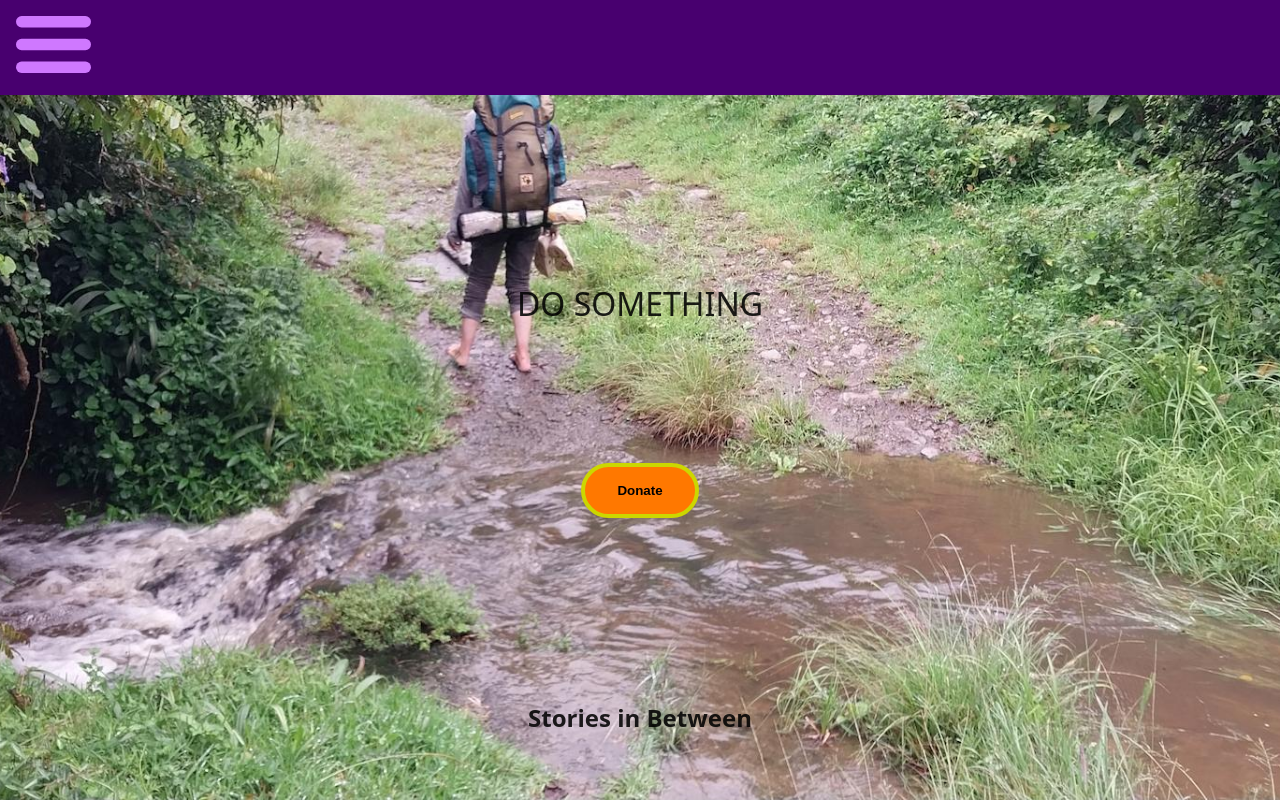
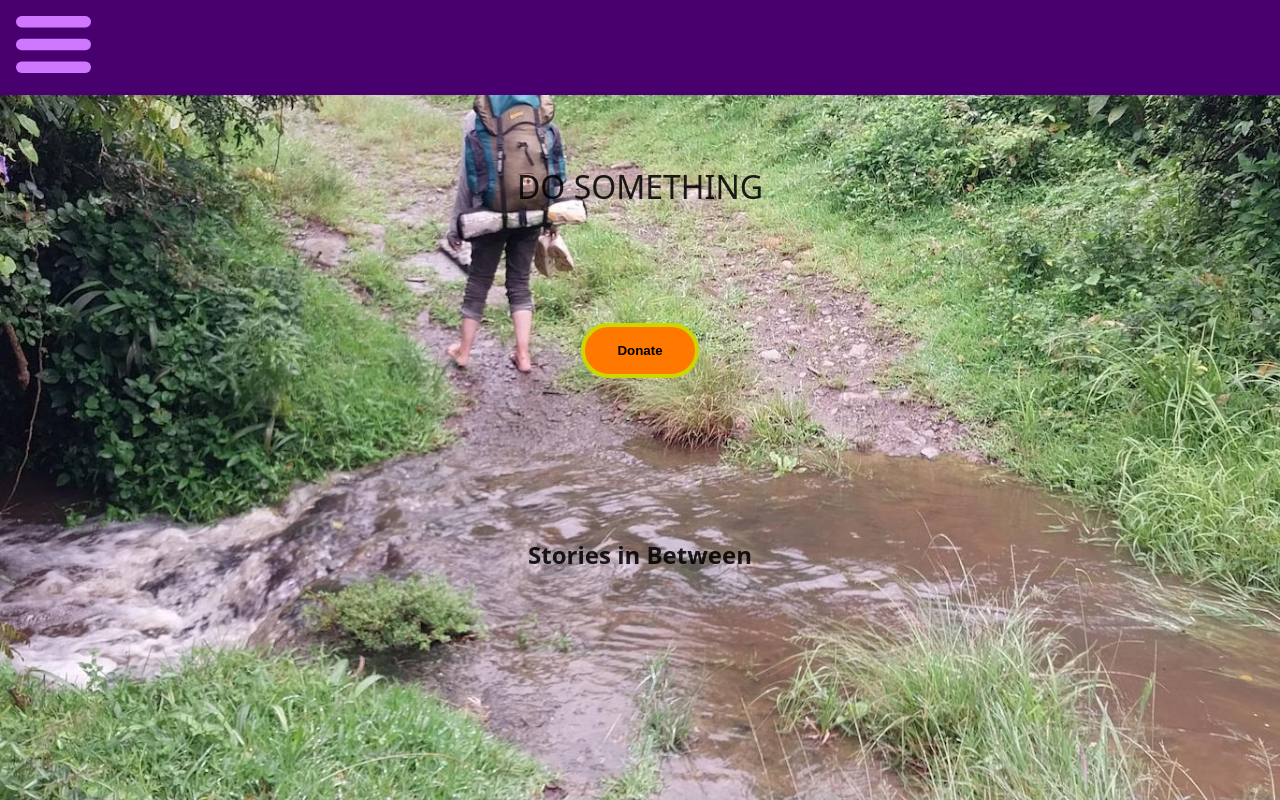
Before and after one commit to almac8/stories_inbetween, a React (Vite) app: page / in a window 1280 px wide. Shown: the top 800 px of the page. Built offline with nearby package versions, Linux system fonts and the light colour scheme.

Commit message:
Page navigation

```diff
--- a/package.json
+++ b/package.json
@@ -12,7 +12,8 @@
   "dependencies": {
     "@netlify/vite-plugin": "^2.5.7",
     "react": "^19.1.1",
-    "react-dom": "^19.1.1"
+    "react-dom": "^19.1.1",
+    "react-router-dom": "^7.13.0"
   },
   "devDependencies": {
     "@eslint/js": "^9.33.0",
--- a/src/components/Header/Header.css
+++ b/src/components/Header/Header.css
@@ -1,6 +1,7 @@
 #header {
   background-color: #48006fff;
   width: 100%;
+  position: fixed;
 }
 
 #header nav {
--- a/src/components/Header/Header.tsx
+++ b/src/components/Header/Header.tsx
@@ -2,6 +2,7 @@ import './Header.css'
 
 import hamburger from '../../assets/hamburger.svg'
 import { useState } from 'react'
+import { Link } from 'react-router-dom'
 
 const Header = () => {
   const [ nav_is_open, set_nav_is_open ] = useState(false)
@@ -11,10 +12,11 @@ const Header = () => {
       <img src={ hamburger } alt="Menu" onClick={() => set_nav_is_open(!nav_is_open)} />
 
       <nav className={ nav_is_open ? 'open' : 'closed' }>
-        <a href="#who_we_are_section">Who We Are</a>
-        <a href="#what_we_do_section">What We Do</a>
-        <a href="#follow_us_section">Follow Us</a>
-        <a href="#contact_us_section">Contact Us</a>
+        <Link to={ "/"}>Home</Link>
+        <Link to={ "who_we_are"}>Who We Are</Link>
+        <Link to={ "what_we_do"}>What We Do</Link>
+        <Link to={ "follow_us"}>Follow Us</Link>
+        <Link to={ "support_us"}>Support Us</Link>
       </nav>
     </header>
   )
--- a/src/main.tsx
+++ b/src/main.tsx
@@ -3,18 +3,23 @@ import { createRoot } from 'react-dom/client'
 
 import './index.css'
 
-import HeroSection from './sections/HeroSection/HeroSection'
-import WhoWeAreSection from './sections/WhoWeAreSection/WhoWeAreSection'
-import WhatWeDoSection from './sections/WhatWeDoSection/WhatWeDoSection'
-import FollowUsSection from './sections/FollowUsSection/FollowUsSection'
-import ContactUsSection from './sections/ContactUsSection/ContactUsSection'
+import { BrowserRouter, Route, Routes } from 'react-router-dom'
+
+import HomePage from './pages/HomePage/HomePage'
+import Header from './components/Header/Header'
 
 createRoot(document.getElementById('main_layout')!).render(
   <StrictMode>
-    <HeroSection />
-    <WhoWeAreSection />
-    <WhatWeDoSection />
-    <FollowUsSection />
-    <ContactUsSection />
+    <BrowserRouter>
+      <Header />
+
+      <Routes>
+        <Route path="/" element={ <HomePage /> } />
+        <Route path="/who_we_are" element={ <h1>Who we are</h1> } />
+        <Route path="/what_we_do" element={ <h1>What we do</h1> } />
+        <Route path="/follow_us" element={ <h1>Follow us</h1> } />
+        <Route path="/support_us" element={ <h1>Support us</h1> } />
+      </Routes>
+    </BrowserRouter>
   </StrictMode>
 )
--- /dev/null
+++ b/src/pages/HomePage/HomePage.css
@@ -0,0 +1,3 @@
+#HomePage {
+  width: 100%;
+}
--- /dev/null
+++ b/src/pages/HomePage/HomePage.tsx
@@ -0,0 +1,19 @@
+import "./HomePage.css"
+
+import ContactUsSection from "../../sections/ContactUsSection/ContactUsSection"
+import FollowUsSection from "../../sections/FollowUsSection/FollowUsSection"
+import HeroSection from "../../sections/HeroSection/HeroSection"
+import WhatWeDoSection from "../../sections/WhatWeDoSection/WhatWeDoSection"
+import WhoWeAreSection from "../../sections/WhoWeAreSection/WhoWeAreSection"
+
+const HomePage = () => (
+  <div id="HomePage">
+    <HeroSection />
+    <WhoWeAreSection />
+    <WhatWeDoSection />
+    <FollowUsSection />
+    <ContactUsSection />
+  </div>
+)
+
+export default HomePage
--- a/src/sections/HeroSection/HeroSection.css
+++ b/src/sections/HeroSection/HeroSection.css
@@ -14,7 +14,7 @@
   display: flex;
   flex-flow: nowrap column;
   align-items: center;
-  justify-content: space-between;
+  justify-content: space-evenly;
 }
 
 #hero_section #title {
--- a/src/sections/HeroSection/HeroSection.tsx
+++ b/src/sections/HeroSection/HeroSection.tsx
@@ -1,12 +1,9 @@
 import "./HeroSection.css"
 
-import Header from "../../components/Header/Header"
 import Donation from "../../components/Donation/Donation"
 
 const HeroSection = () => (
   <section id="hero_section">
-    <Header />
-
     <p id="do_something">DO SOMETHING</p>
     <Donation />
     <h1 id="title">Stories in Between</h1>
```
Also changed, not shown: 2 other files (tests, documents, lock files or other folders).
